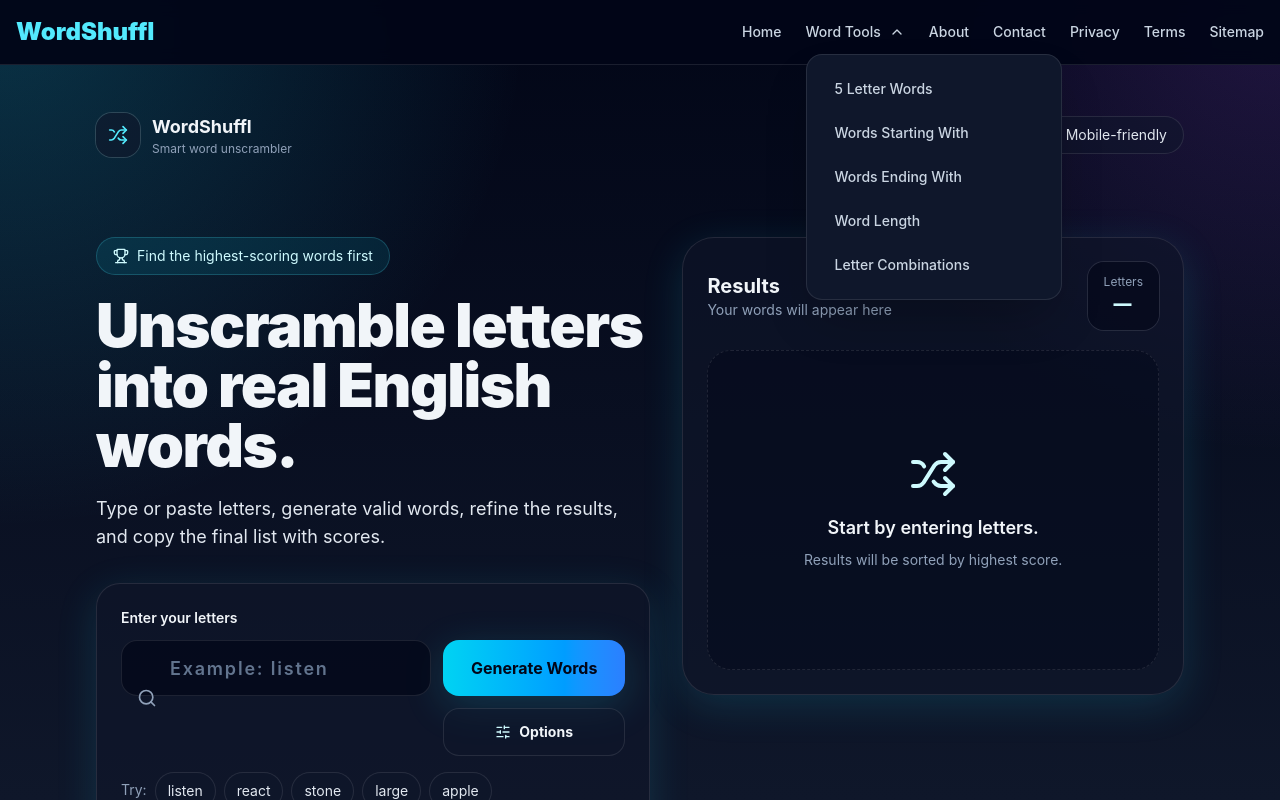
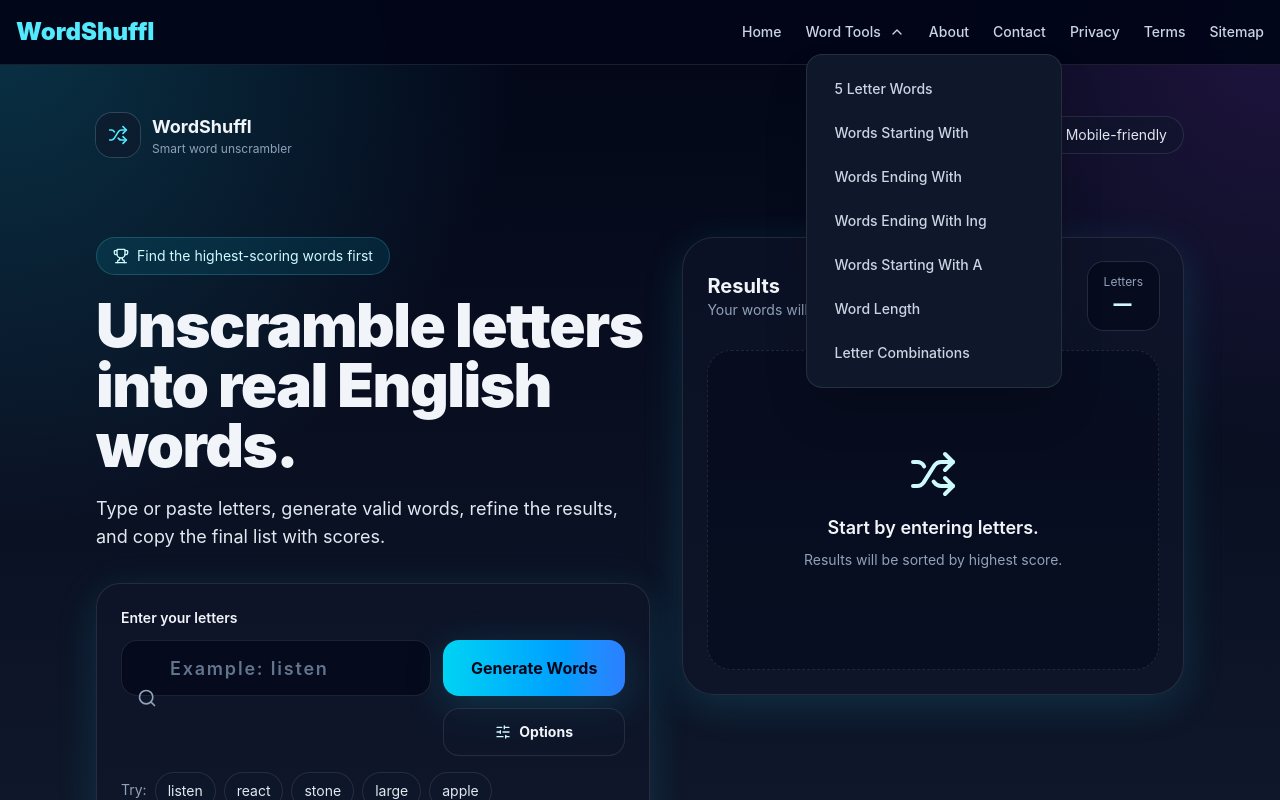
Before and after one commit to Rgenneker/word-unscrambler, a React (Vite) app: page / in a window 1280 px wide. Both pictures are taken after a click on the button "Word Tools". Shown: the top 800 px of the page. Built offline with nearby package versions, Linux system fonts and the light colour scheme; what an-array-of-english-words would draw is missing.

Commit message:
Update WordShuffl site

```diff
--- a/src/components/Navbar.jsx
+++ b/src/components/Navbar.jsx
@@ -71,6 +71,14 @@ export default function Navbar() {
                     Words Ending With
                   </Link>
 
+                  <Link onClick={closeMenus} className="block rounded-xl px-4 py-3 hover:bg-cyan-400/10" to="/words-ending-with-ing">
+                   Words Ending With Ing
+                  </Link>
+
+                  <Link onClick={closeMenus} className="block rounded-xl px-4 py-3 hover:bg-cyan-400/10" to="/words-starting-with-a">
+                   Words Starting With A
+                  </Link>
+
                   <Link onClick={closeMenus} className="block rounded-xl px-4 py-3 hover:bg-cyan-400/10" to="/word-length">
                     Word Length
                   </Link>
@@ -133,6 +141,14 @@ export default function Navbar() {
                       Words Ending With
                     </Link>
 
+                    <Link onClick={closeMenus} className="block rounded-xl px-4 py-3 transition hover:bg-cyan-400/10 hover:text-cyan-300" to="/words-ending-with-ing">
+                     Words Ending With Ing
+                   </Link>
+
+                    <Link onClick={closeMenus} className="block rounded-xl px-4 py-3 transition hover:bg-cyan-400/10 hover:text-cyan-300" to="/words-starting-with-a">
+                     Words Starting With A
+                    </Link>
+
                     <Link onClick={closeMenus} className="block py-1" to="/word-length">
                       Word Length
                     </Link>
--- a/src/pages/WordsEndingWithing.jsx
+++ b/src/pages/WordsEndingWithing.jsx
@@ -34,7 +34,6 @@ export default function WordsEndingWithing() {
 
   return (
     <main className="min-h-screen bg-slate-950 text-white">
-      <Navbar />
 
       <div className="px-6 py-12">
         <div className="mx-auto max-w-7xl">
```
